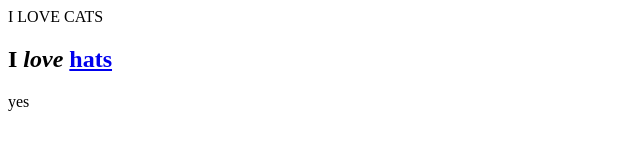
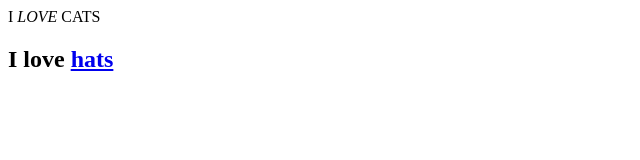
Before and after one commit to Okaga-AM/Okaga-AM.github.io, a plain HTML site: page index.html in a window 1280 px wide. Shown: the full height of the page, 0-640 px from the left. Drawn offline with Linux system fonts and the light colour scheme.

Commit message:
2nd commit

```diff
--- a/index.html
+++ b/index.html
@@ -2,9 +2,8 @@
 <html>
   <main>
     <body>
-        <h>I LOVE CATS</h>
-      <h2>I <em>love</em> <a href="https://www.pexels.com/search/hats/">hats</a></h2>
-      <p>yes</p>
+        <h>I <em>LOVE</em> CATS</h>
+        <h2>I love <a href="https://www.pexels.com/search/hats/">hats</a></h2>
     </body>
   </main>
 </html>
```
